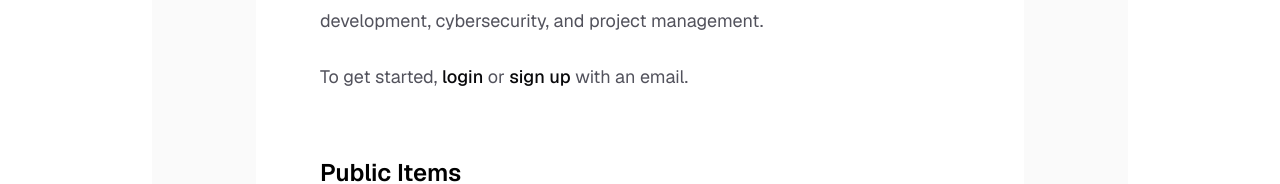
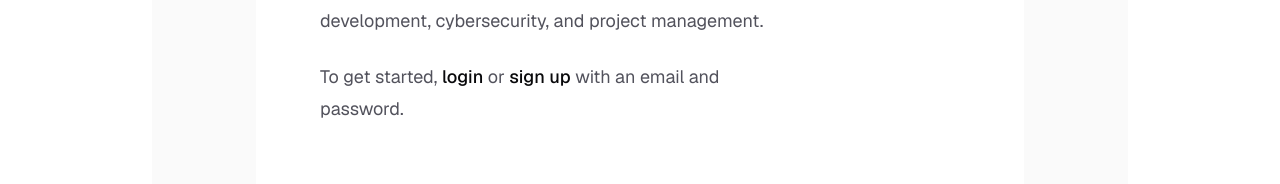
Before and after one commit to xaviercaldwell/caldwellcapstone, a Next.js app: page / in a window 1280 px wide. Shown: the part 375-559 px from the top of the page. Built offline with nearby package versions, Linux system fonts and the light colour scheme; no server answers; the database is empty.

Commit message:
update page.tsx
fix typo and link error

```diff
--- a/app/page.tsx
+++ b/app/page.tsx
@@ -53,10 +53,10 @@ export default function Home() {
               login
             </a>{" "}
             or{" "}
-            <a href="/signup" className="font-medium text-zinc-950 dark:text-zinc-50">
+            <a href="/login" className="font-medium text-zinc-950 dark:text-zinc-50">
               sign up
             </a>{" "}
-            with an email.
+            with an email and password.
           </p>
 
           <h2 className="text-2xl font-semibold mt-10 text-black dark:text-zinc-50">
```
